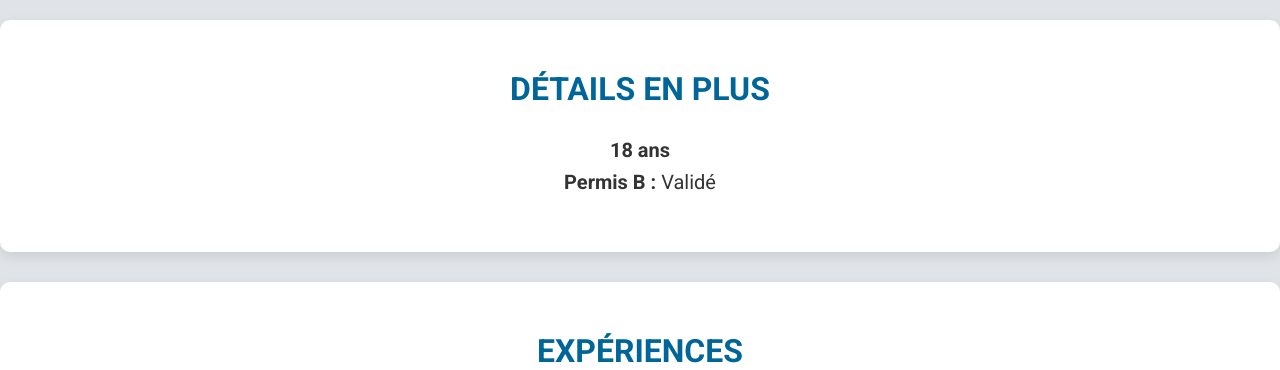
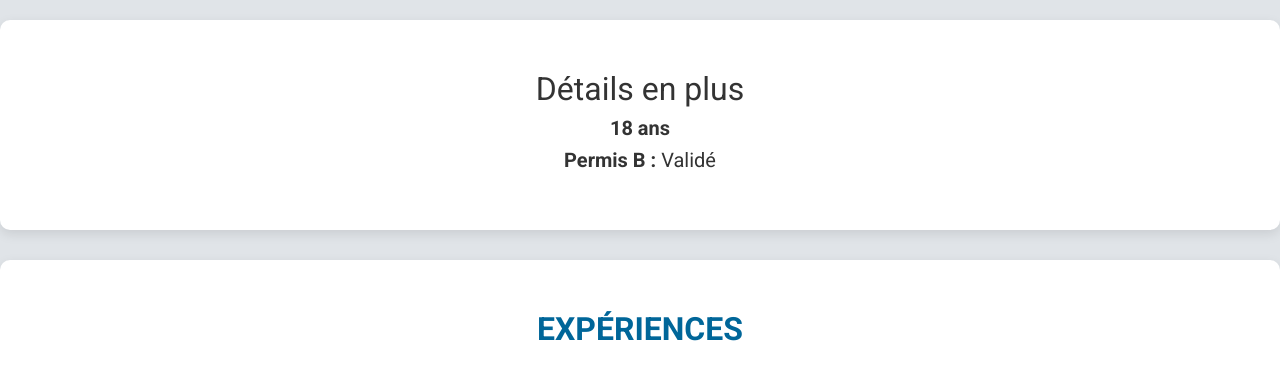
Before and after one commit to pascalmaxime/CV, a plain HTML site: page index.html in a window 1280 px wide. Shown: the part 730-1100 px from the top of the page. Drawn offline with nearby package versions, Linux system fonts and the light colour scheme.

Commit message:
update 1.3.9.9

```diff
--- a/index.html
+++ b/index.html
@@ -146,7 +146,7 @@
 
 <!-- Détails en plus -->
 <section id="details-en-plus" class="section">
-    <h2>Détails en plus</h2>
+    <h1 class="h2">Détails en plus</h1>
     <h3 class="h5"><strong>18 ans</strong></h3>
     <h3 class="h5"><strong>Permis B :</strong> Validé</h3>
 </section>
```
